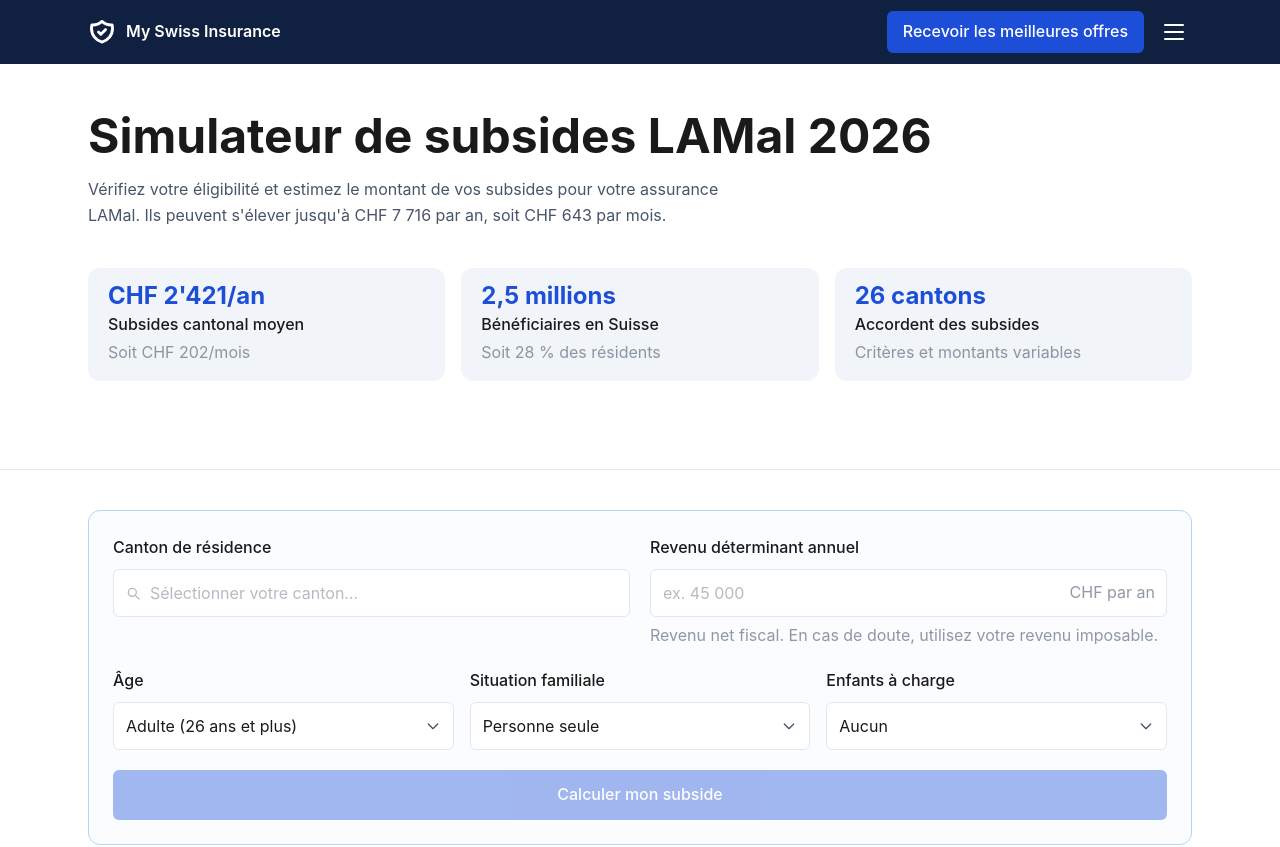
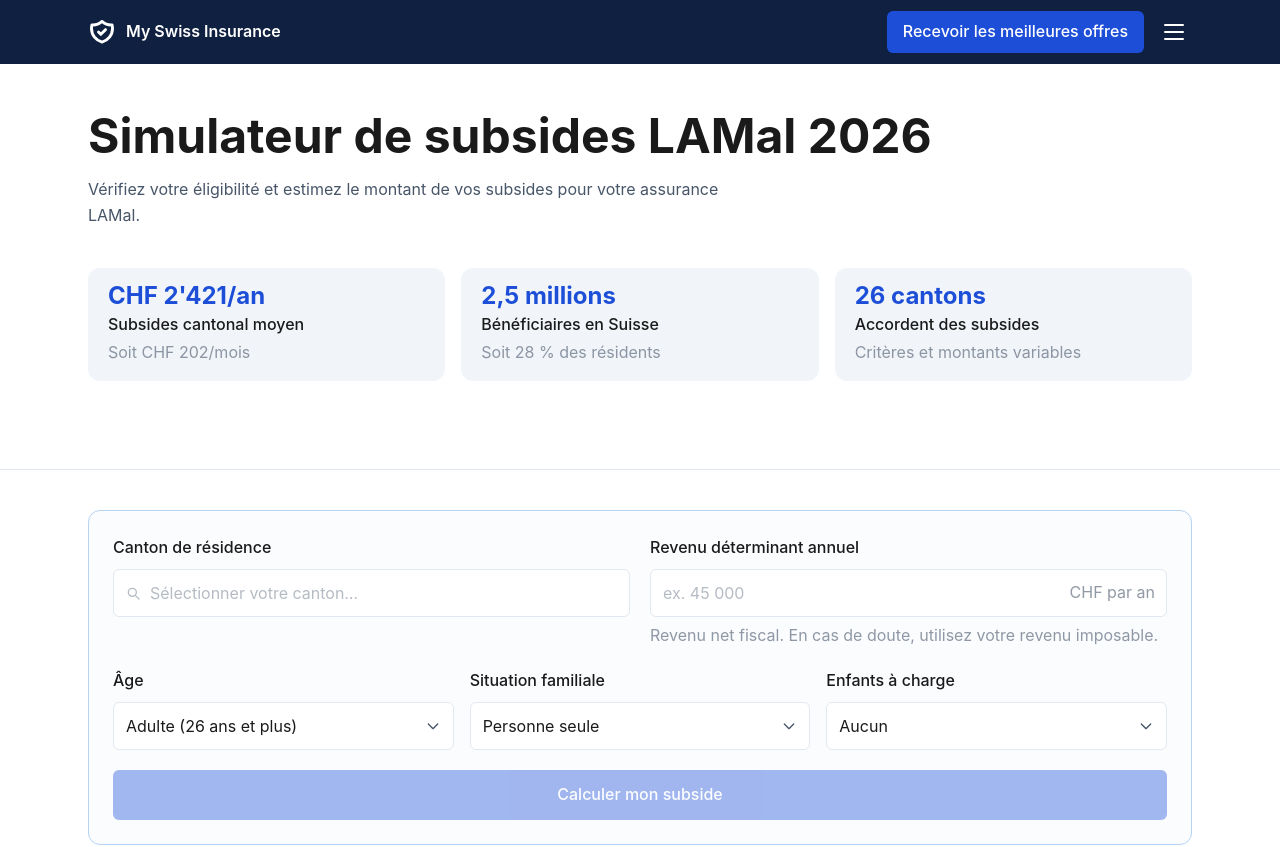
Before and after one commit to Anthrope1997/my-swiss-insurance.ch, a Next.js app: page /en/sante/subsides in a window 1280 px wide. Shown: the top 847 px of the page. Built offline with nearby package versions, Linux system fonts and the light colour scheme.

Commit message:
content(subsides): retire la phrase "Ils peuvent s'élever jusqu'à CHF 7'716..."

```diff
--- a/app/[locale]/sante/subsides/page.tsx
+++ b/app/[locale]/sante/subsides/page.tsx
@@ -99,7 +99,7 @@ export default function SubsidesPage() {
             Simulateur de subsides LAMal 2026
           </h1>
           <p className="text-[16px] text-slate max-w-2xl leading-relaxed mb-10">
-            Vérifiez votre éligibilité et estimez le montant de vos subsides pour votre assurance LAMal. Ils peuvent s&apos;élever jusqu&apos;à CHF 7 716 par an, soit CHF 643 par mois.
+            Vérifiez votre éligibilité et estimez le montant de vos subsides pour votre assurance LAMal.
           </p>
 
           <HeroStats stats={[
```
